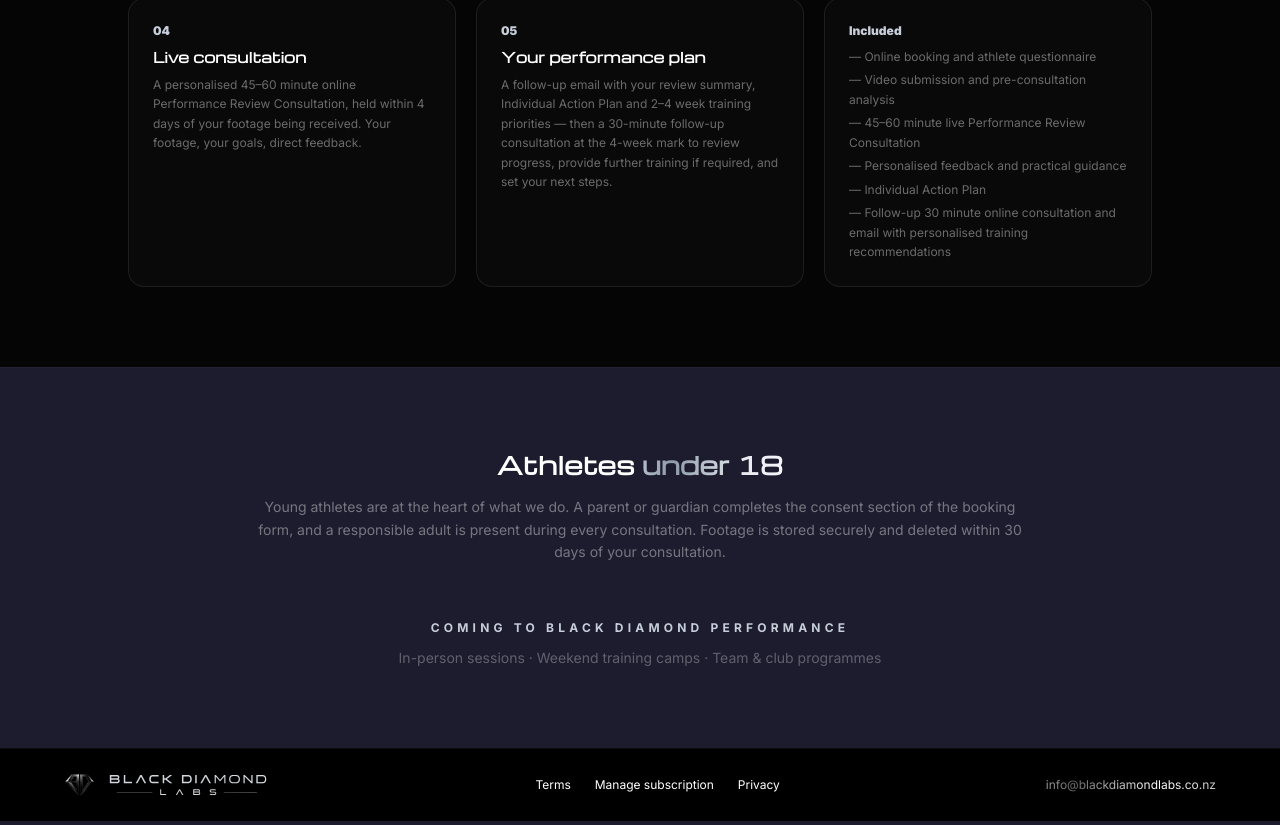
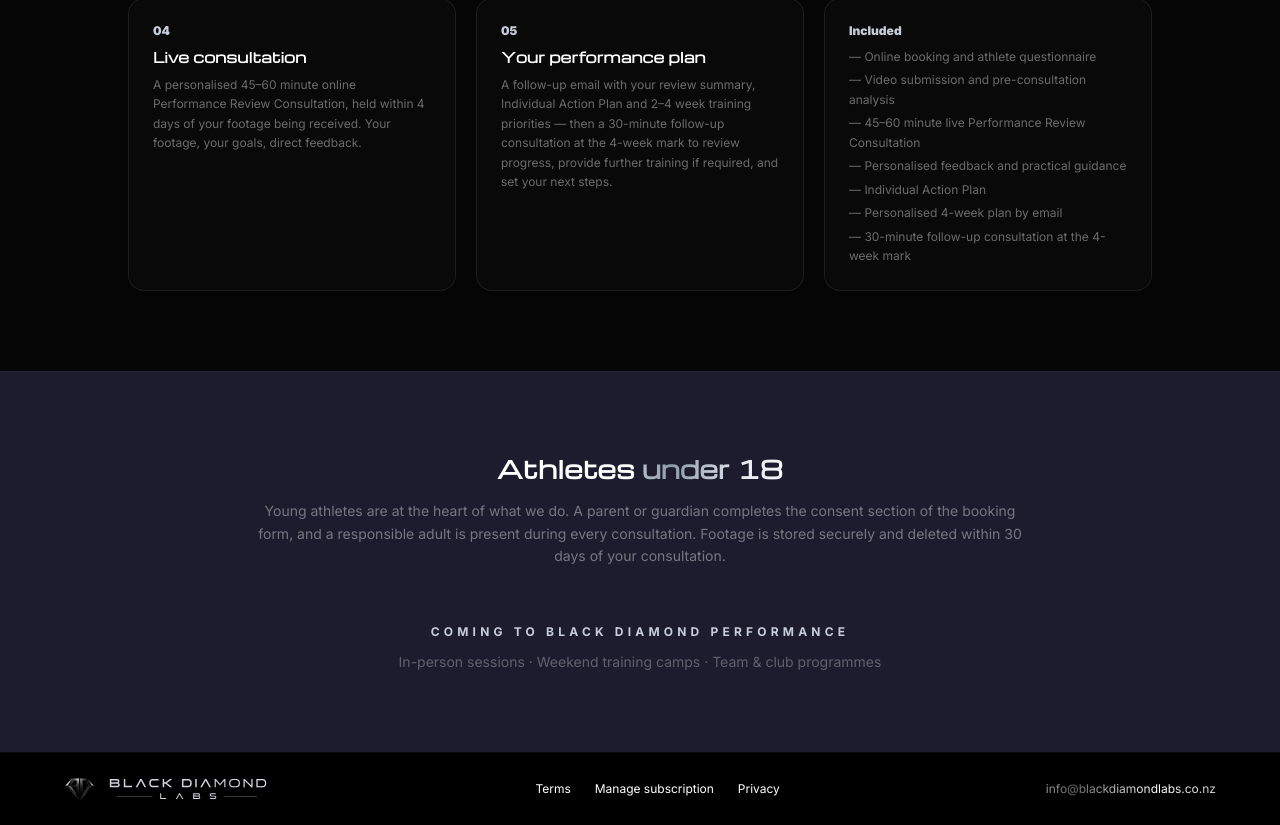
Before and after one commit to N8Nuks/blackdiamondlabs, a Next.js app: page /performance in a window 1280 px wide. Shown: the part 1418-2243 px from the top of the page. Built offline with nearby package versions, Linux system fonts and the light colour scheme.

Commit message:
BDP: 4-week plan + follow-up consult, no delivery-time promise

```diff
--- a/app/performance/page.tsx
+++ b/app/performance/page.tsx
@@ -17,7 +17,7 @@ const INCLUDED = [
   '45–60 minute live Performance Review Consultation',
   'Personalised feedback and practical guidance',
   'Individual Action Plan',
-  'Follow-up 30 minute online consultation and email with personalised training recommendations',
+  'Personalised 4-week plan by email', '30-minute follow-up consultation at the 4-week mark',
 ]
 
 const AREAS = ['Hitting', 'Infield Defence', 'Outfield Defence', 'Base Running', 'General Game Performance']
```
